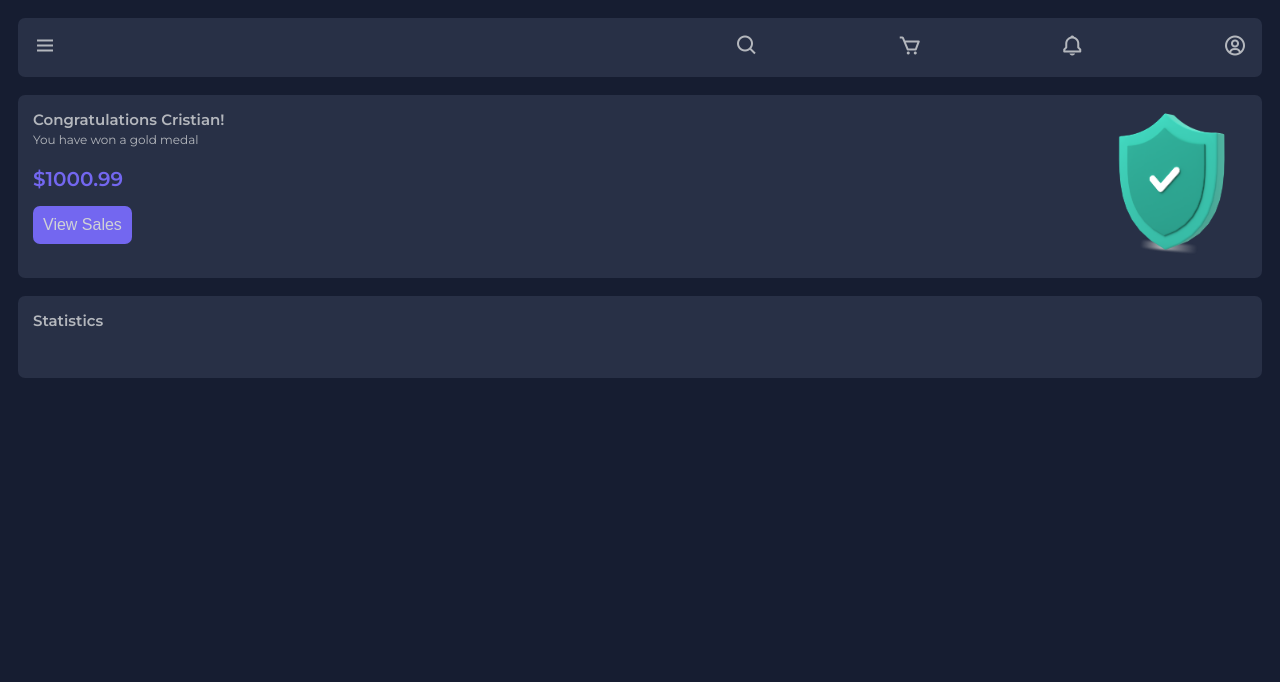
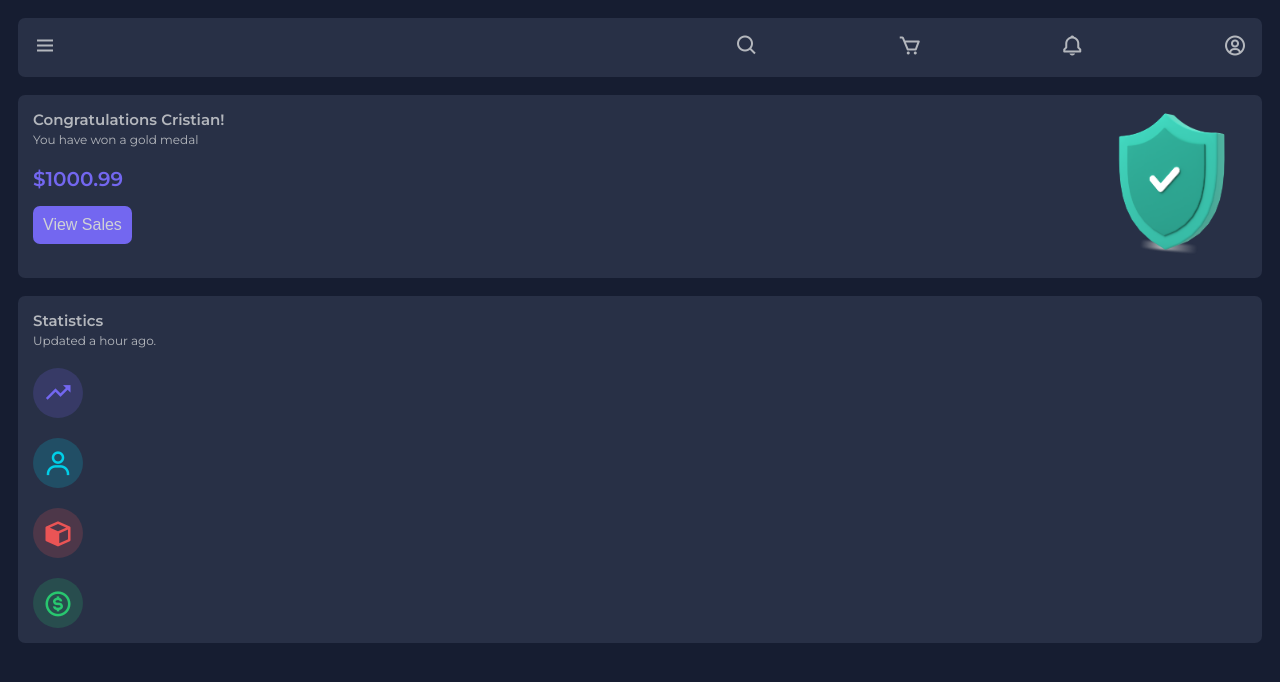
Before and after one commit to cristianoso19/definitivoHTML, a plain HTML site: page EstrategiasResponsive/RetoResponsive/index.html in a window 1280 px wide. Drawn offline with nearby package versions, Linux system fonts and the light colour scheme.

Commit message:
Adding badges to statistics card

```diff
--- a/EstrategiasResponsive/RetoResponsive/index.html
+++ b/EstrategiasResponsive/RetoResponsive/index.html
@@ -45,24 +45,34 @@
             <div class="card">
                <div class="card-info">
                   <h3 class="card-title">Statistics</h3>
+                  <p class="card-description">Updated a hour ago.</p>
+
                   <div class="card-body">
                      <div class="card-statistic">
-                        <div class="card-statistic-icon"></div>
+                        <div class="badge badge-primary">
+                           <i class='bx bx-trending-up'></i>
+                        </div>
                         <h4 class="card-statistic-value"></h4>
                         <p class="card-statistic-description"></p>
                      </div>
                      <div class="card-statistic">
-                        <div class="card-statistic-icon"></div>
+                        <div class="badge badge-info">
+                           <i class='bx bx-user'></i>
+                        </div>
                         <h4 class="card-statistic-value"></h4>
                         <p class="card-statistic-description"></p>
                      </div>
                      <div class="card-statistic">
-                        <div class="card-statistic-icon"></div>
+                        <div class="badge badge-danger">
+                           <i class='bx bxs-cube'></i>
+                        </div>
                         <h4 class="card-statistic-value"></h4>
                         <p class="card-statistic-description"></p>
                      </div>
                      <div class="card-statistic">
-                        <div class="card-statistic-icon"></div>
+                        <div class="badge badge-success">
+                           <i class='bx bx-dollar-circle'></i>
+                        </div>
                         <h4 class="card-statistic-value"></h4>
                         <p class="card-statistic-description"></p>
                      </div>
--- a/EstrategiasResponsive/RetoResponsive/style.css
+++ b/EstrategiasResponsive/RetoResponsive/style.css
@@ -5,10 +5,36 @@
    --font-secondary-color: #b4b7bd;
    --primary-color: #7367f0;
    --secondary-color: #ea5455;
+   --badge-primary: #7367f030;
+   --badge-info: #00cfe830;
+   --badge-danger: #ea545530;
+   --badge-success: #28c76f30;
    --header-size: 4rem;
    --font-icons: 2.4rem;
 }
-
+.badge {
+   width: 5rem;
+   height: 5rem;
+   border-radius: 2.5rem;
+   font-size: 3rem;
+   padding: 1rem 1rem;
+}
+.badge-primary{
+   background-color: #7367f030;
+   color: #7367f0;
+}
+.badge-info{
+   background-color: #00cfe830;
+   color: #00cfe8;
+}
+.badge-danger{
+   background-color: #ea545530;
+   color: #ea5455;
+}
+.badge-success{
+   background-color: #28c76f30;
+   color: #28c76f;
+}
 * {
    box-sizing: border-box;
    margin: 0;
@@ -88,11 +114,14 @@ ul li {
 }
 .card-body {
    display: flex;
+   flex-direction: column;
+}
+.card-statistic{
+   margin-top: 2rem;
 }
 .card-statistic-icon{
-   width: 3rem;
-   height: 3rem;
-   border-radius: 1.5rem;
-
+   width: 5rem;
+   height: 5rem;
+   border-radius: 2.5rem;
 
 }
```
